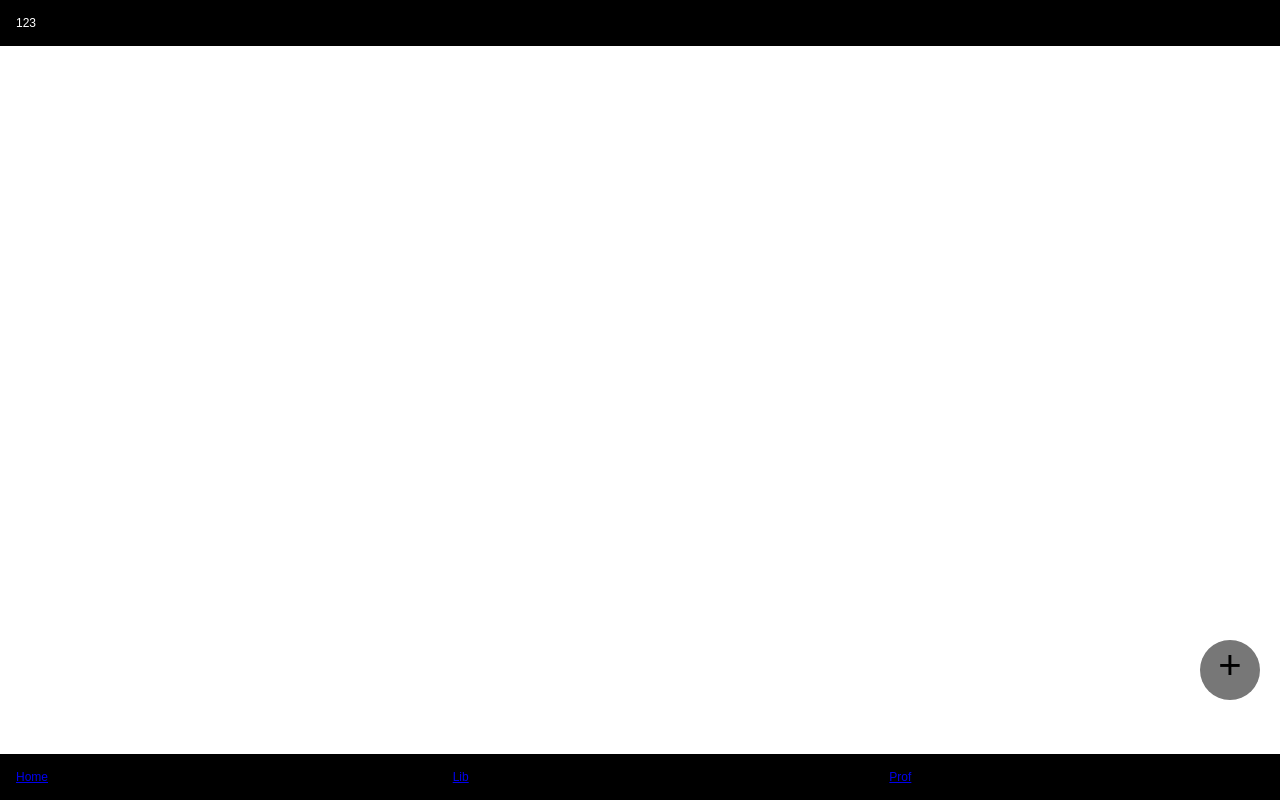
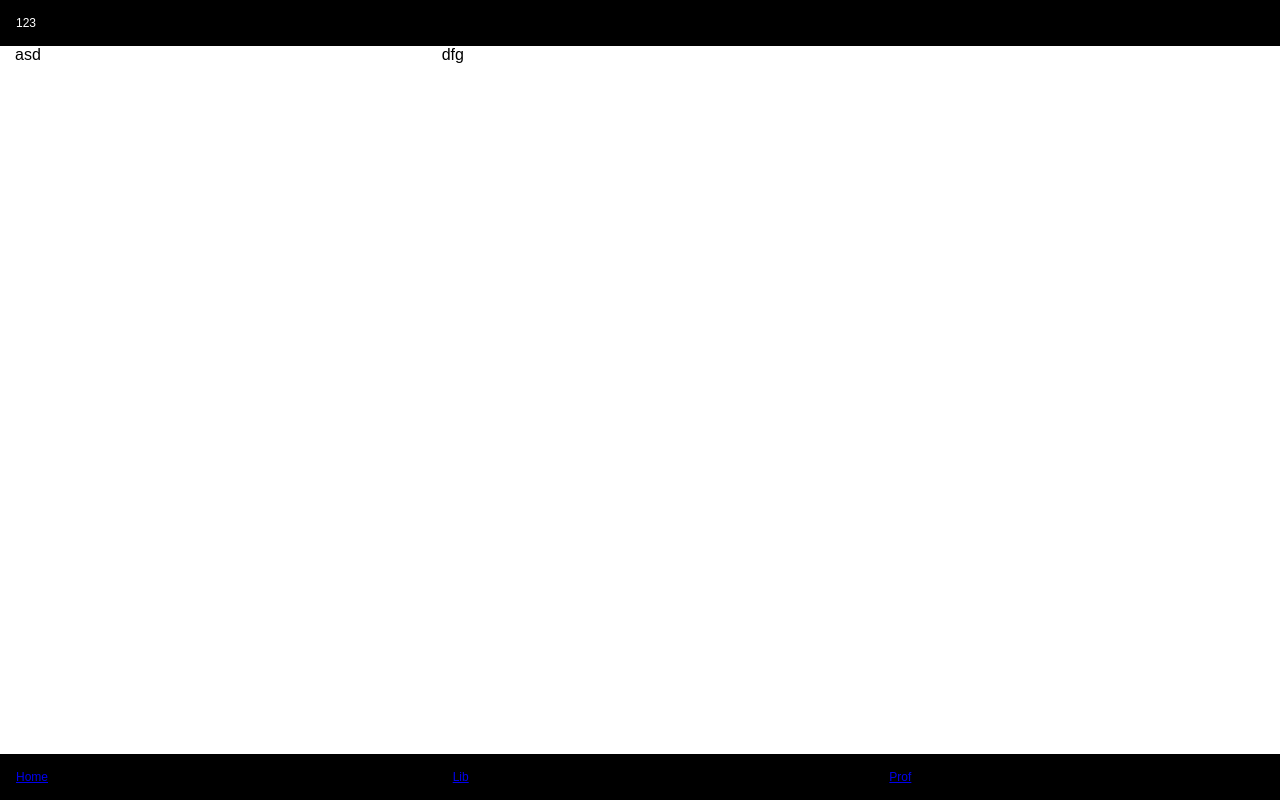
Before and after one commit to soronto3603/haruharu-book, a React (Create React App) app: page /lib in a window 1280 px wide. Built offline with nearby package versions, Linux system fonts and the light colour scheme.

Commit message:
react-image

```diff
--- a/package.json
+++ b/package.json
@@ -6,6 +6,7 @@
     "react": "^16.4.2",
     "react-dom": "^16.4.2",
     "react-grid-system": "^4.2.0",
+    "react-image": "^1.4.1",
     "react-router": "^4.3.1",
     "react-router-dom": "^4.3.1",
     "react-router-native": "^4.3.0",
--- a/src/components/BookItem1.js
+++ b/src/components/BookItem1.js
@@ -4,7 +4,11 @@ class Home extends React.Component {
 
     render() {
         return (
-            <h2>Hey, I am HOME!</h2>
+            <div>
+              <div>
+
+              </div>
+            </div>
         );
     }
 }
--- a/src/components/Lib.js
+++ b/src/components/Lib.js
@@ -1,10 +1,17 @@
 import React, { Component } from 'react';
 import '../css/lib.css'
+
+import { Container, Row, Col } from 'react-grid-system';
 
 class Lib extends React.Component {
     render() {
         return (
-            <div className="float_btn">+</div>
+            <Container fluid>
+              <Row>
+                <Col md={4}>asd</Col>
+                <Col md={8}>dfg</Col>
+              </Row>
+            </Container>
         );
     }
 }
```
Also changed, not shown: 56 other files (tests, documents, lock files or other folders).
